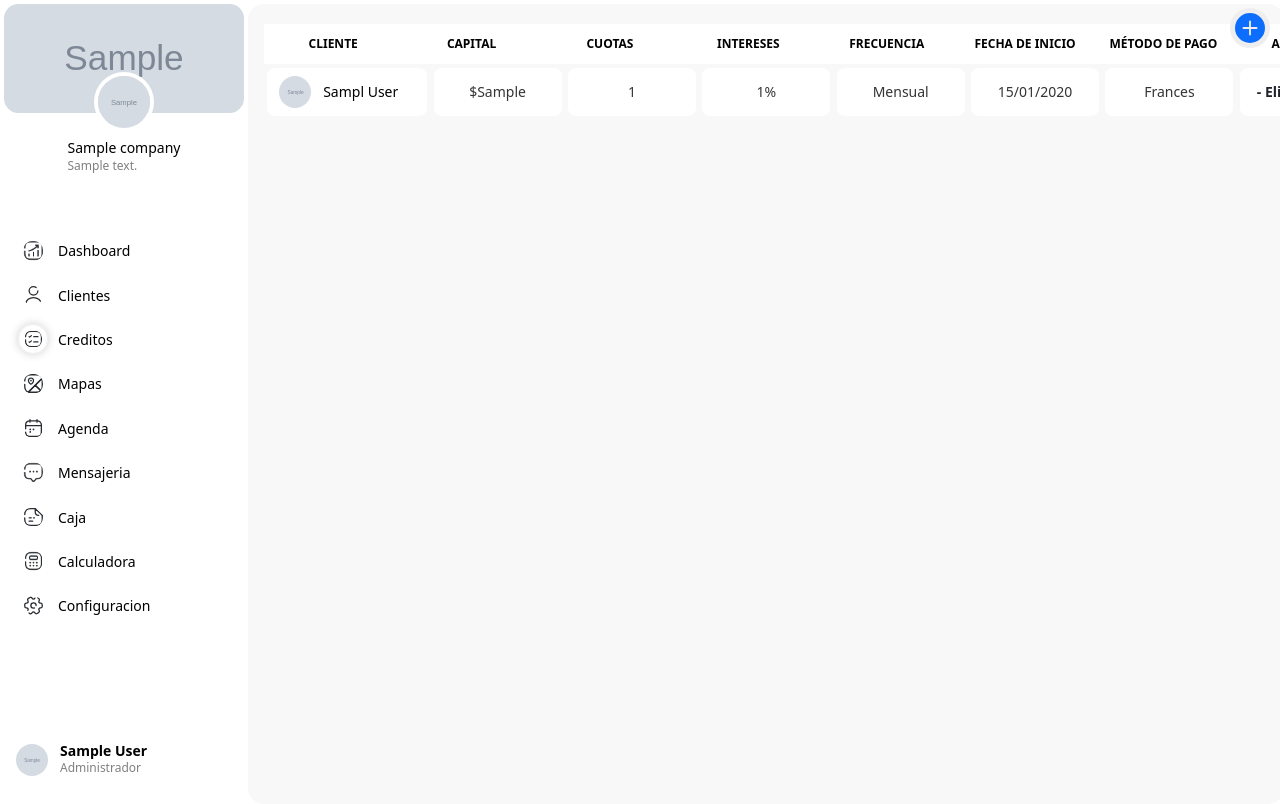
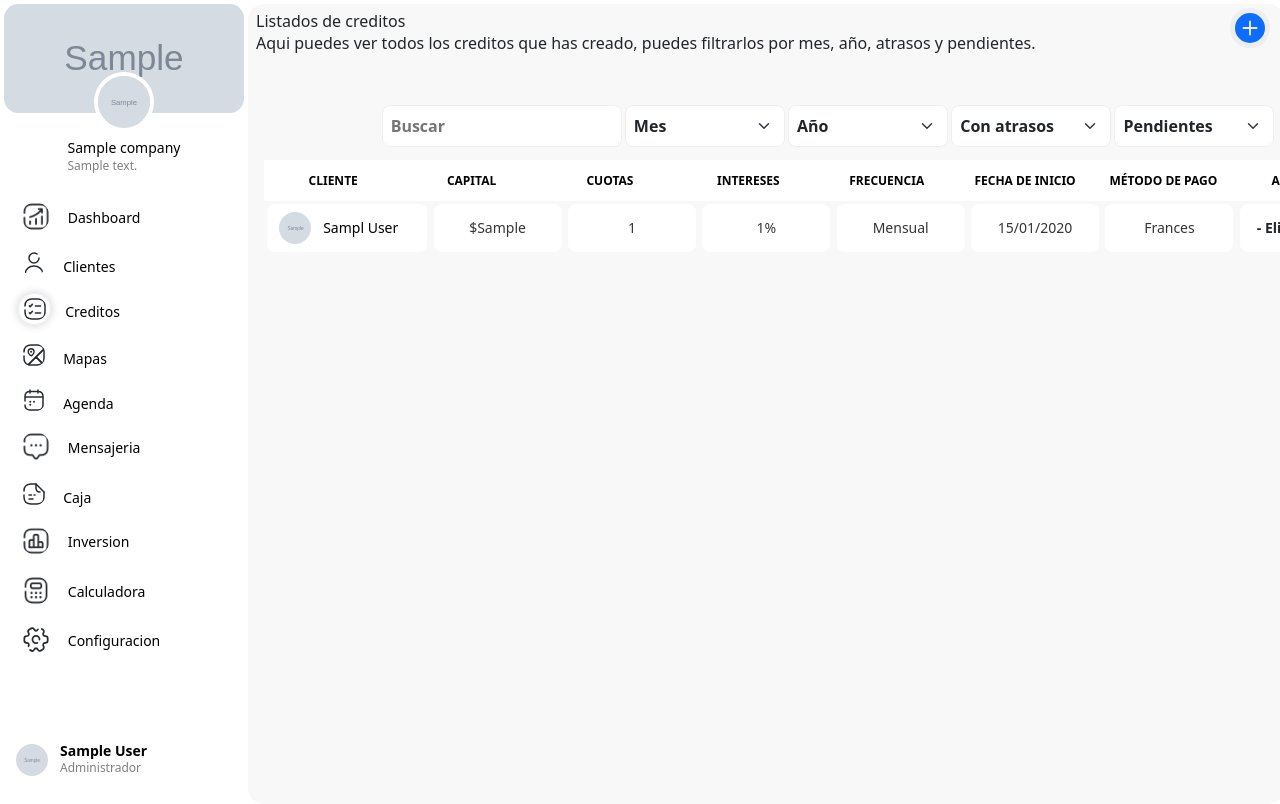
Before and after one commit to the-wandy-olivares/Money, a Django app: page /credit/list/ in a window 1280 px wide. Run offline with Django 5.2, Linux system fonts and the light colour scheme; a user stored in the database is signed in; tables that the repository leaves empty hold one stand-in row (values such as "Sample post"); grey boxes marked "Sample" are stand-in pictures.

Commit message:
Agregar nuevas plantillas y estilos para las secciones de Caja, Agenda y Mensajería; incluir filtros en la lista de créditos

```diff
--- /dev/null
+++ b/Easy/Credit/templates/credit/cp/filter.html
@@ -0,0 +1,59 @@
+<style>
+      .section-filter .form-select,  .input {
+            margin: 0.1rem;
+            padding: 0.5rem;
+            width: 10rem;
+            border-radius: 0.5rem;
+            border: 1px solid #eeeeee;
+            font-weight: bold;
+      }
+</style>
+<section class="d-flex section-filter ">
+
+      <form id="filters-form" class="d-flex justify-content-end w-100">
+            <input type="text" class="input " lang="es" name="search" placeholder="Buscar" value="{{ request.GET.search }}"
+            style="width: 15rem;">
+
+            <!-- Filtro de Meses -->
+            <select id="month-filter"class="form-select"  name="month">
+                  <option value="">Mes</option>
+                  <option value="1">Enero</option>
+                  <option value="2">Febrero</option>
+                  <option value="3">Marzo</option>
+                  <option value="4">Abril</option>
+                  <option value="5">Mayo</option>
+                  <option value="6">Junio</option>
+                  <option value="7">Julio</option>
+                  <option value="8">Agosto</option>
+                  <option value="9">Septiembre</option>
+                  <option value="10">Octubre</option>
+                  <option value="11">Noviembre</option>
+                  <option value="12">Diciembre</option>
+            </select>
+
+            <!-- Filtro de Años -->
+            <select id="year-filter" class="form-select" name="year">
+                  <option value="">Año</option>
+                    <option value="2030">2030</option>
+                    <option value="2029">2029</option>
+                    <option value="2028">2028</option>
+                    <option value="2027">2027</option>
+                    <option value="2026">2026</option>
+                    <option value="2025">2025</option>
+            </select>
+
+            <!-- Filtro de Atrasos -->
+            <select id="delays-filter" class="form-select" name="delays">
+                  <option value="">Con atrasos</option>
+                  <option value="no">Sin atrasos</option>
+                  <option value="yes">Al dia</option>
+            </select>
+
+            <!-- Filtro de Pendientes -->
+            <select id="pending-filter" class="form-select" name="pending">
+                  <option value="yes">Pendientes</option>
+                  <option value="no">Saldados</option>
+            </select>
+      </form>
+
+</section>
--- a/Easy/Credit/templates/credit/credit-list.html
+++ b/Easy/Credit/templates/credit/credit-list.html
@@ -69,6 +69,15 @@
               justify-content: center;
       }
       </style>
+      <div class="mb-5">
+                <h6 class="m-0 p-0">
+                        Listados de creditos
+                </h6>
+                <p class="p-0 m-0">
+                        Aqui puedes ver todos los creditos que has creado, puedes filtrarlos por mes, año, atrasos y pendientes.
+                </p>
+      </div>
+        {% include "credit/cp/filter.html" %}
       <section class="section-list">
             <a href="{% url "credit:credit-create" %}">
                   <button class="position-absolute top-0 mt-2 end-0  border-0 p-0 rounded-circle " style="width: 40px; height: 40px; background-color: var(--bg-2); margin-right: 0.6rem;">
--- a/Easy/Credit/templates/credit/credit.html
+++ b/Easy/Credit/templates/credit/credit.html
@@ -2,15 +2,13 @@
 {% block content %}
       {% load static %}
       <style>
-                  .btn-nav .btn-creditos img
+            .btn-nav .btn-creditos img
             {
-                  /* background-color: #eeeeee !important; */
                   box-shadow: #d1cfcf 0px 0px 10px 0px;
                   border: 1px solid #eeeeee;
             }
             .divs .div {
                   width: max-content; height: 4rem;
-                  /* background-color: rgb(210, 244, 255); */
                   margin: 0.2rem; padding: 0.7rem;
                   border-radius: 2rem;
                   display: flex;
--- a/Easy/Easy/templates/nav/nav-escritorio.html
+++ b/Easy/Easy/templates/nav/nav-escritorio.html
@@ -35,16 +35,16 @@
       }
       .btn-nav button img
       {
-            margin-right: 0.6rem;
-            width: 30px !important;
-            padding: 0.3rem;
+            margin-right: 0.9rem;
+            width: 35px !important;
+            padding: 0.2rem;
             border-radius: 50%;
             /* background-color: #f9f9f9 !important ;
             border: 1px solid #eeeeee; */
       }
       .btn-nav button span
       {
-            margin-top: 0.3rem;
+            margin-top: 0.5rem;
             font-size: 14px !important; font-weight: 400;
             color: #000000;
       }
@@ -147,11 +147,20 @@
                   </a>
                   </button>
 
-            <button>
+            <button class="btn-caja">
                   <img src="{% static "icons/document.svg" %}" width='24' alt="">
                   <a href="{% url 'caja:caja' %}">
                         <span>
                               Caja
+                        </span>
+                  </a>
+            </button>
+
+            <button class="btn-caja">
+                  <img src="{% static "icons/estadisticas.png" %}" width='24' alt="">
+                  <a href="{% url 'caja:caja' %}">
+                        <span>
+                              Inversion
                         </span>
                   </a>
             </button>
```
Also changed, not shown: Easy/Agenda/templates/agenda/agenda.html (+15 -0 lines), Easy/Caja/templates/caja/caja.html (+15 -0 lines), Easy/Client/templates/client/client-list.html (+24 -20 lines), Easy/Mensajeria/templates/mensajeria/mensajeria.html (+15 -0 lines), Easy/Easy/static/icons/estadisticas.png (added).
